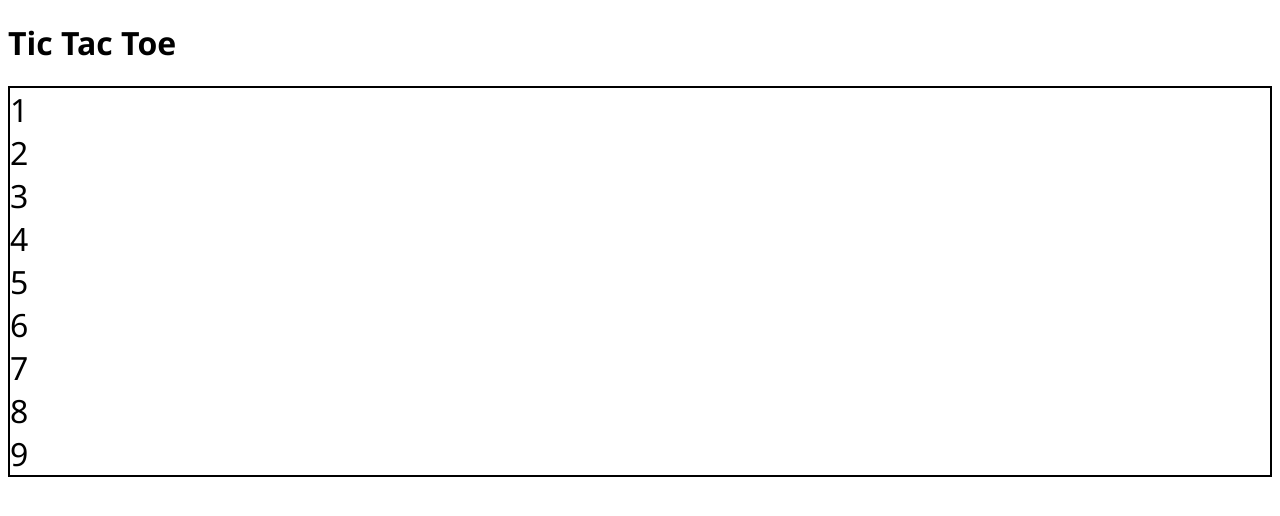
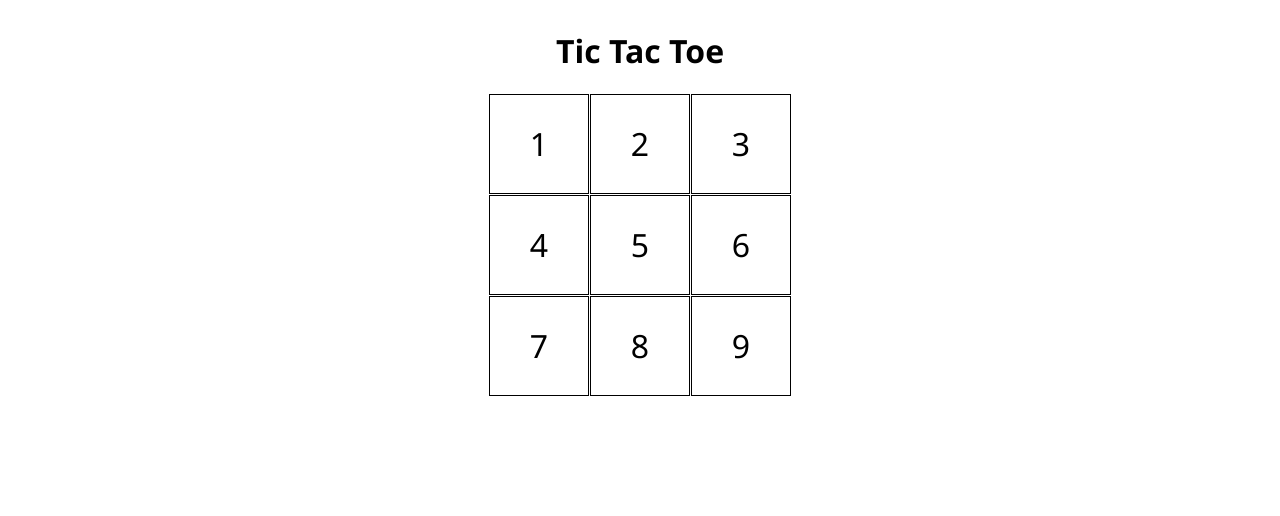
Before and after one commit to bonepugznharmony/tic-tac-toe, a website: page index.html in a window 1280 px wide. Drawn offline with Linux system fonts and the light colour scheme.

Commit message:
css grid created for grid box and flexbox for grid container

```diff
--- a/styles.css
+++ b/styles.css
@@ -2,15 +2,29 @@
   font-family: 'Segoe UI', Tahoma, Geneva, Verdana, sans-serif;
 }
 
-.grid-container {
-  display: block;
-  font-size: 2em;
-  border: 2px solid black;
+body {
+  display: flex;
+  flex-direction: column;
+  align-items: center;
 }
 
-.grid-btn {
+.grid-container {
+  display: grid;
+  font-size: 2em;
+  grid-template-rows: 100px 100px 100px;
+  grid-template-columns: 100px 100px 100px;
+  gap: 1px 1px;
+}
+
+.grid-box {
+  display: flex;
+  align-items: center;
+  justify-content: center;
   font-size: 32px;
-  width: 60px;
-  height: 60px;
-  margin: 10px;
+  border: 1px solid black;
+  cursor: pointer;
 }
+
+.grid-box:hover {
+  background-color: lightgreen;
+}
```
